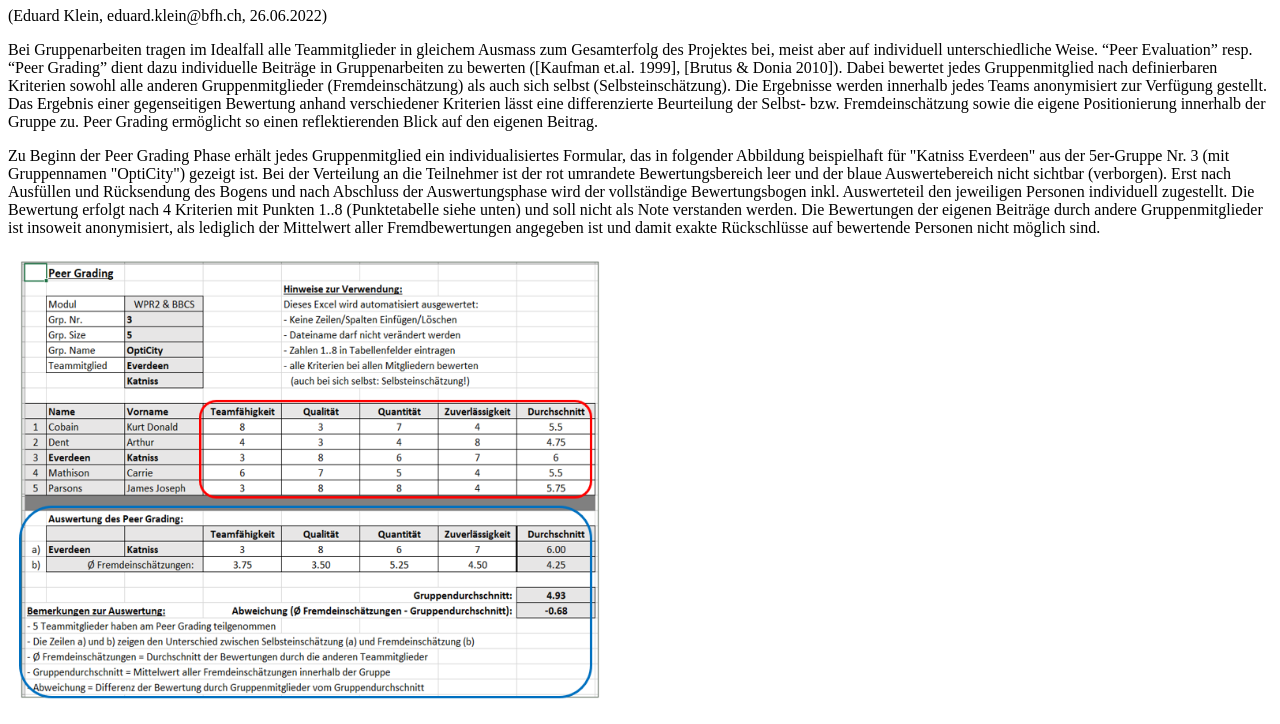
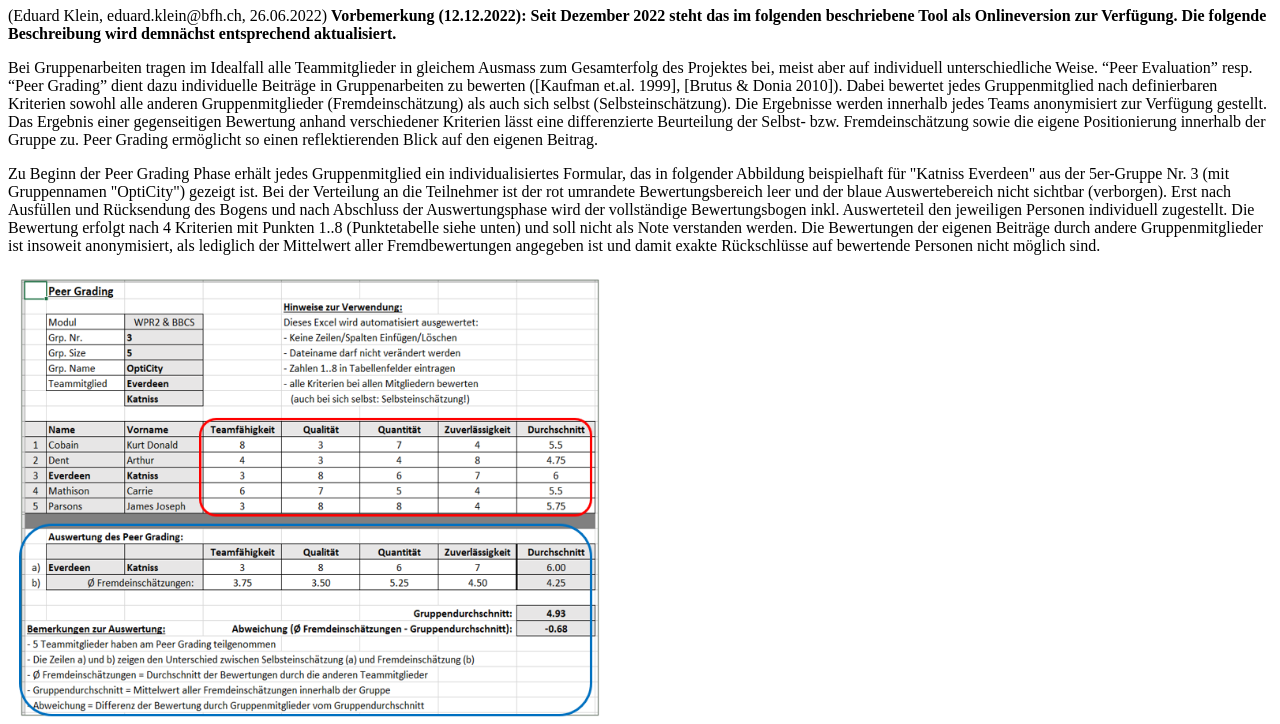
Before and after one commit to instructor/peer-grading, a plain HTML site: page index.html in a window 1280 px wide. Shown: the part 73-797 px from the top of the page. Drawn offline with Linux system fonts and the light colour scheme.

Commit message:
update wrt. online tool version

```diff
--- a/index.html
+++ b/index.html
@@ -8,7 +8,13 @@
 <body>
 <h1>Peer Grading Tool PGT</h1>
 (Eduard Klein, eduard.klein@bfh.ch, 26.06.2022)
-    <p>
+<strong>
+ Vorbemerkung (12.12.2022): Seit Dezember 2022 steht das im folgenden beschriebene Tool
+ als Onlineversion zur Verfügung. Die folgende Beschreibung wird demnächst entsprechend
+ aktualisiert.
+</strong>
+
+ <p>
         Bei Gruppenarbeiten tragen im Idealfall alle Teammitglieder in gleichem Ausmass zum Gesamterfolg des Projektes bei, meist aber auf individuell unterschiedliche Weise. “Peer Evaluation” resp. “Peer Grading” dient dazu individuelle Beiträge in Gruppenarbeiten zu bewerten ([Kaufman et.al. 1999], [Brutus & Donia 2010]). Dabei bewertet jedes Gruppenmitglied nach definierbaren Kriterien sowohl alle anderen Gruppenmitglieder (Fremdeinschätzung) als auch sich selbst (Selbsteinschätzung). Die Ergebnisse werden innerhalb jedes Teams anonymisiert zur Verfügung gestellt. Das Ergebnis einer gegenseitigen Bewertung anhand verschiedener Kriterien lässt eine differenzierte Beurteilung der Selbst- bzw. Fremdeinschätzung sowie die eigene Positionierung innerhalb der Gruppe zu. Peer Grading ermöglicht so einen reflektierenden Blick auf den eigenen Beitrag.
     </p>
 
```
